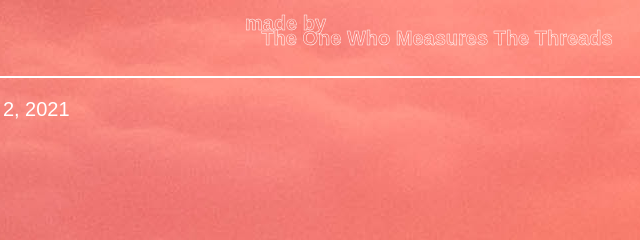
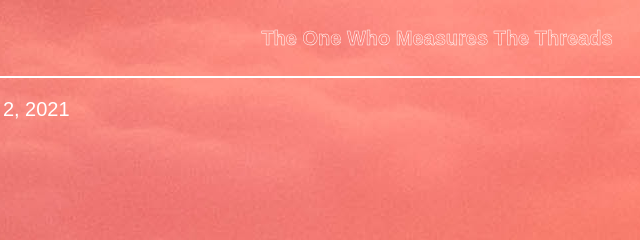
Before and after one commit to TheOneWhoMeasures/fora, a plain HTML site: page index.html in a window 1280 px wide. Shown: the top 240 px of the page, 203-843 px from the left. Drawn offline with Linux system fonts and the light colour scheme.

Commit message:
removed subtext

```diff
--- a/index.html
+++ b/index.html
@@ -20,7 +20,6 @@
 
 <body>
   <img class="logo" src="photos/logo.png"/>
-  <b><span id="subtext">made by</span></b>
   <center>
   <h4>The One Who Measures The Threads</h4>
   </center>
```
